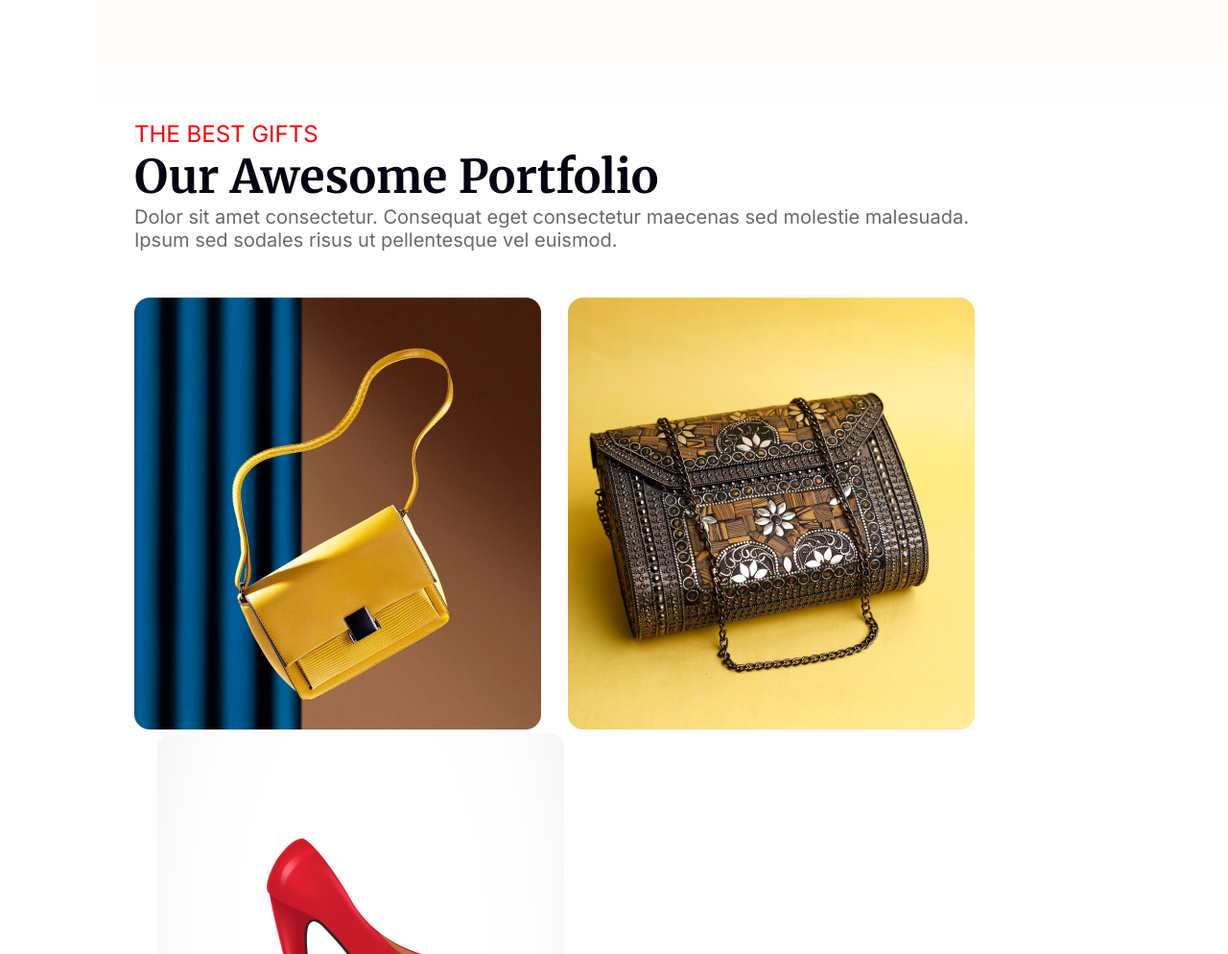
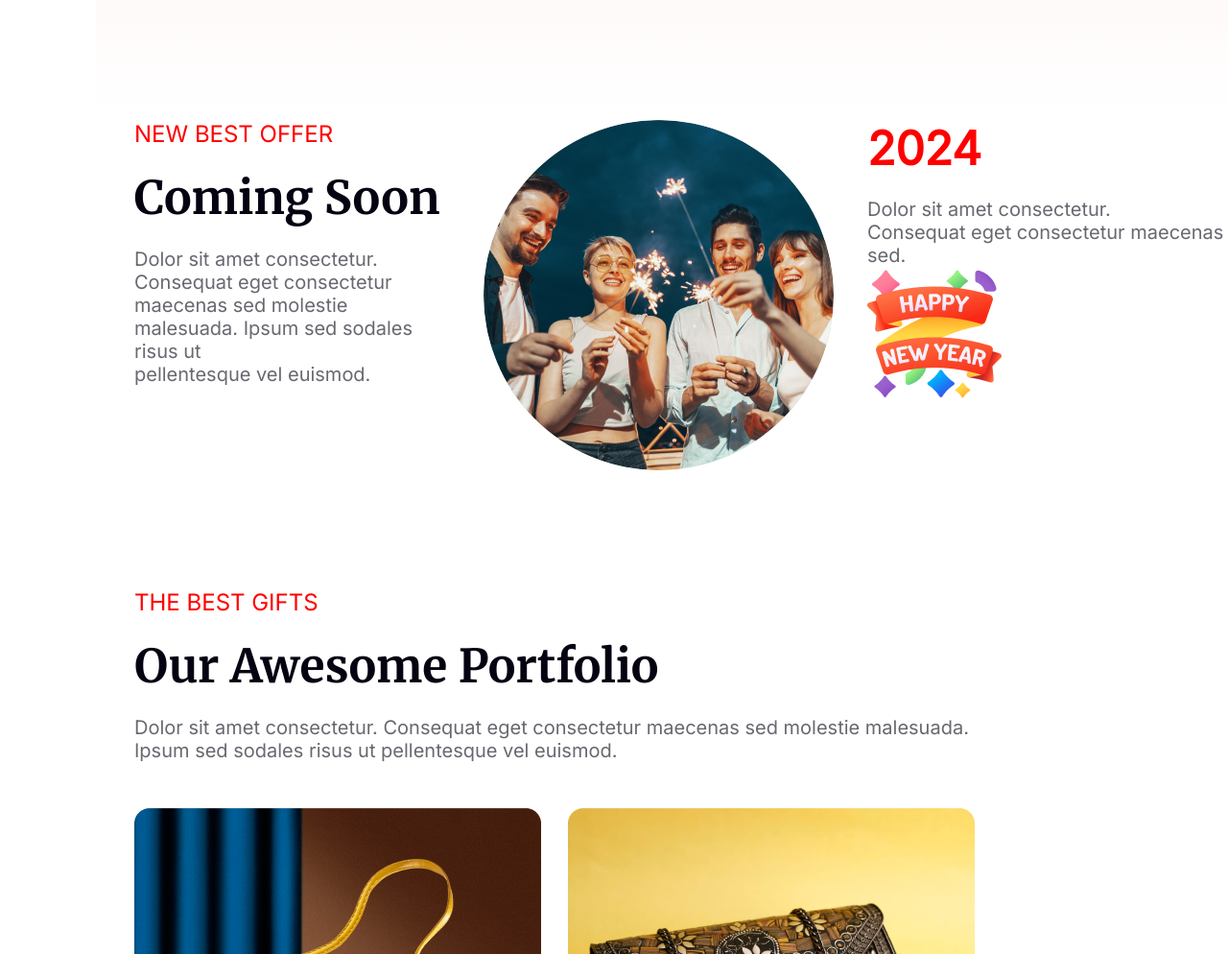
Before and after one commit to Bella908/assignment_1, a plain HTML site: page index.html in a window 1280 px wide. Shown: the part 2780-3774 px from the top of the page at 96% size. Drawn offline with Linux system fonts and the light colour scheme.

Commit message:
added bonause

```diff
--- a/index.html
+++ b/index.html
@@ -65,6 +65,28 @@
             </div>
         </div>
     </div>
+    <bonus>
+        <div class="coming">
+        <div class="bon_colo">
+            <h5 class="glry_txt_1">NEW BEST OFFER</h5>
+                <h2 class="glry_txt_2">Coming Soon</h2>
+                <h6 class="glry_txt_3">Dolor sit amet consectetur.<br>
+                     Consequat eget consectetur<br> maecenas sed molestie<br>
+                    malesuada.
+                    Ipsum sed sodales risus ut<br> pellentesque vel euismod. </h6>
+
+        </div>
+        <div class="bon_colo">
+            <img class="bon_img" src="../assignment_1/resources/Ellipse 1.png">
+        </div>
+        <div class="bon_colo">
+            <h5 class="bon_txt">2024</h5>
+            <h6 class="glry_txt_3">Dolor sit amet consectetur.<br>
+                 Consequat eget consectetur maecenas sed.</h6>
+             <img class="bon_img2" src="../assignment_1/resources/Group 96.png">
+        </div>
+    </div>
+    </bonus>
 
 
 
--- a/style.css
+++ b/style.css
@@ -201,6 +201,7 @@ body {
     font-size: 24px;
 
     font-weight: 500;
+    p
 
 }
 
@@ -210,6 +211,7 @@ body {
     font-size: 48px;
 
     font-weight: 900;
+    padding-top:22px ;
 
 }
 
@@ -218,6 +220,7 @@ body {
     font-family: Inter;
     font-size: 20px;
     font-weight: 400;
+    padding-top: 22px;
 
 }
 
@@ -402,3 +405,32 @@ font-weight: 500;
 
 
 }
+.coming{
+    padding-left: 140px;
+    padding-bottom: 120px;
+    display: flex;
+    gap: 35px;
+
+
+}
+.bon_img{
+    border-radius: 364.844px;
+background: url(<path-to-image>), lightgray -91.279px 0px / 150.038% 100% no-repeat;
+width: 364.844px;
+height: 364.844px;
+}
+.bon_txt{
+    color: #F00;
+font-family: Inter;
+font-size: 48px;
+font-weight: 700;
+
+}
+.bon_img2{
+    width: 140px;
+height: 140px;
+}
+
+.bon_colo{
+    weight:;
+}
```
